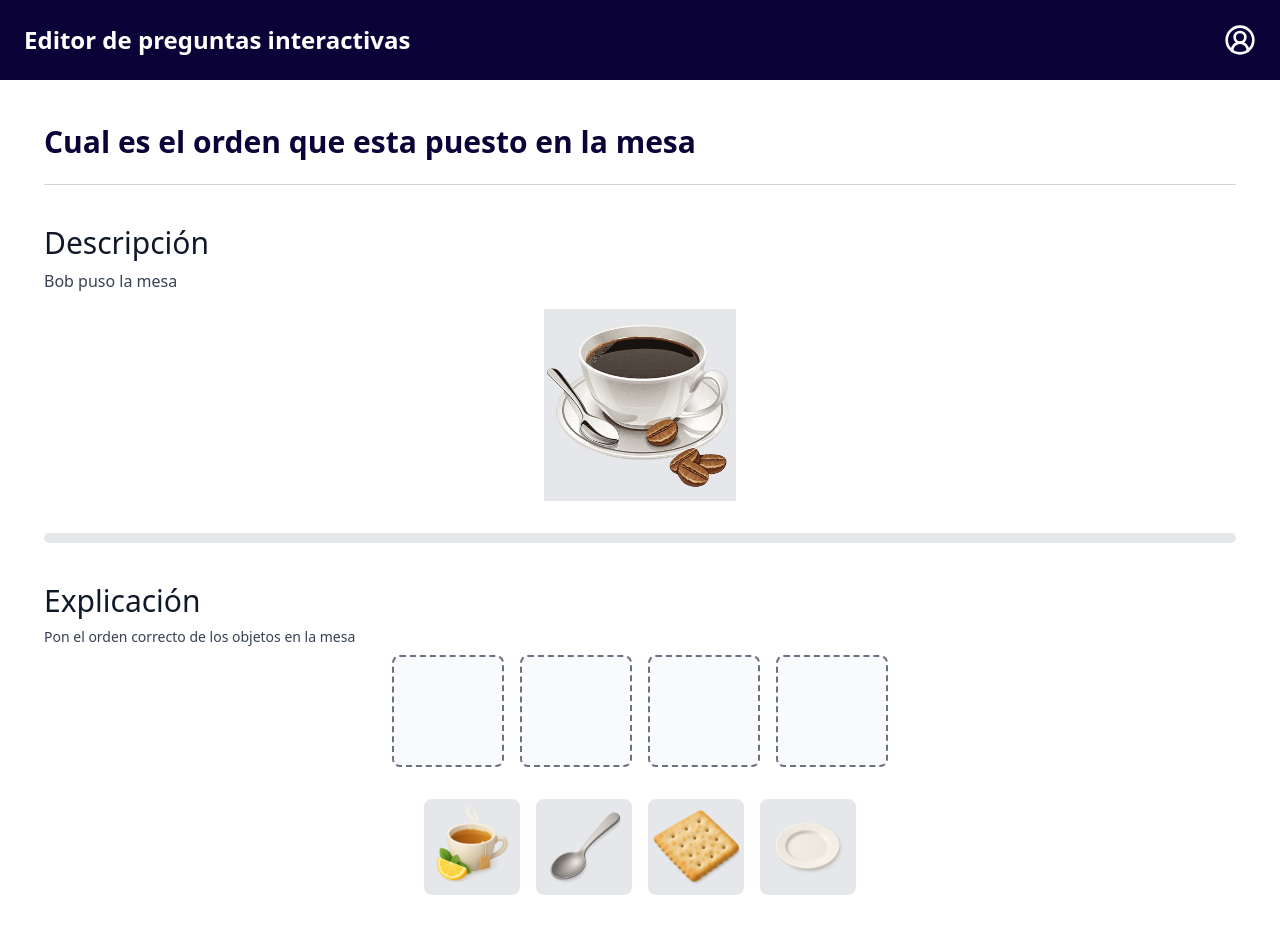
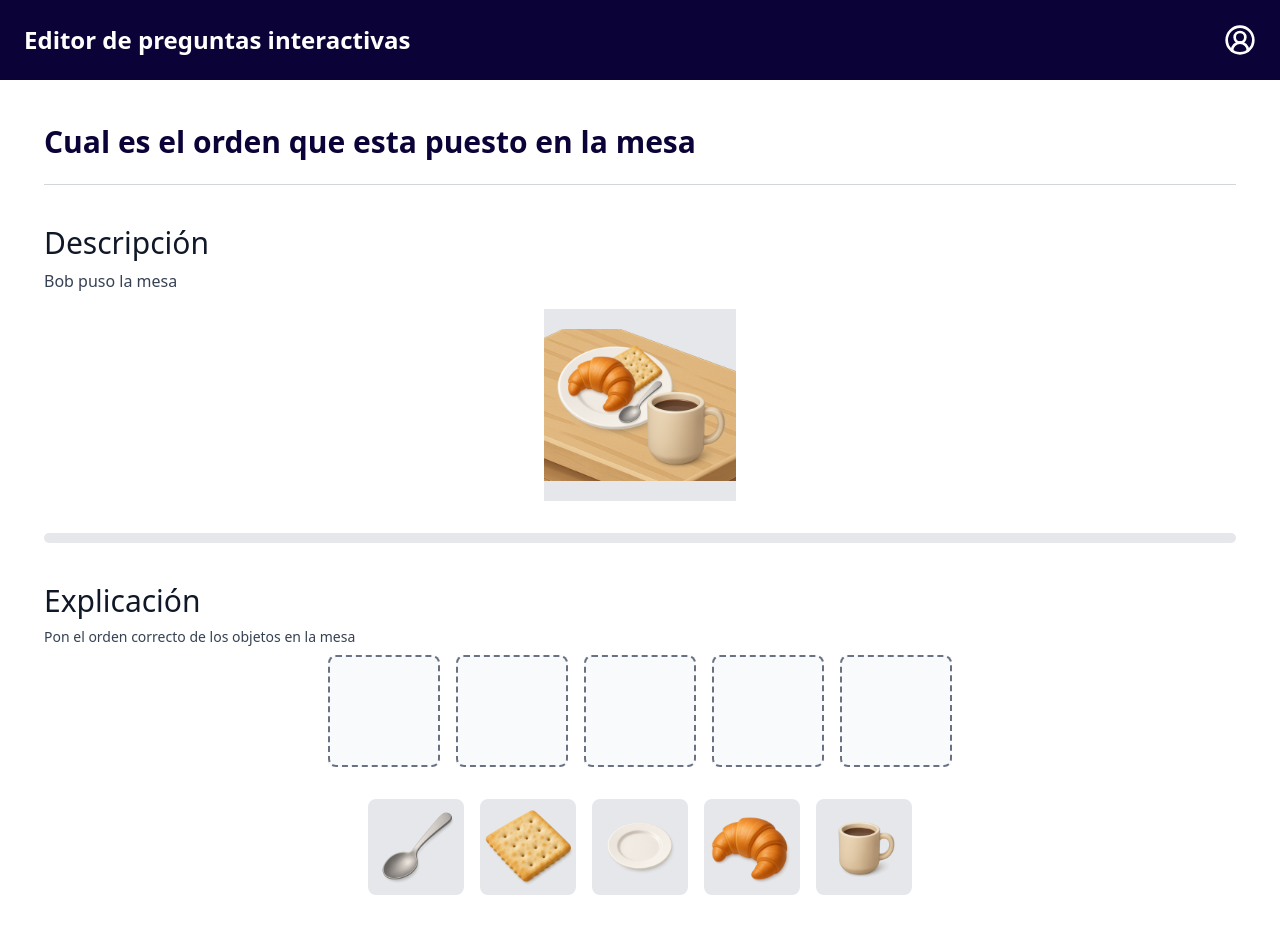
Before and after one commit to epf-21/web, a React (Vite) app in the folder frontend/: page /preview in a window 1280 px wide. Shown: the top 925 px of the page. Built offline with nearby package versions, Linux system fonts and the light colour scheme.

Commit message:
refactor: cambiar las imagenes

```diff
--- a/frontend/src/components/PreviewPanel.jsx
+++ b/frontend/src/components/PreviewPanel.jsx
@@ -9,19 +9,22 @@ export default function PreviewPanel() {
     { id: 2, filled: false, content: null },
     { id: 3, filled: false, content: null },
     { id: 4, filled: false, content: null },
+    { id: 5, filled: false, content: null },
+
   ]);
 
   const [options, setOptions] = useState([
-    { id: 1, visible: true, imgSrc: 'src/assets/tea.png', alt: "Opción 1" },
-    { id: 2, visible: true, imgSrc: 'src/assets/soup_spoon.png', alt: "Opción 2" },
-    { id: 3, visible: true, imgSrc: 'src/assets/saltine_cracker.png', alt: "Opción 3" },
-    { id: 4, visible: true, imgSrc: 'src/assets/plate.png', alt: "Opción 4" },
+    { id: 1, visible: true, imgSrc: 'src/assets/soup_spoon.png', alt: "Opción 1" },
+    { id: 2, visible: true, imgSrc: 'src/assets/saltine_cracker.png', alt: "Opción 2" },
+    { id: 3, visible: true, imgSrc: 'src/assets/plate.png', alt: "Opción 3" },
+    { id: 4, visible: true, imgSrc: 'src/assets/croissant.png', alt: "Opción 4" },
+    { id: 5, visible: true, imgSrc: 'src/assets/mug.png', alt: "Opción 5" },
   ]);
 
   const title = 'Cual es el orden que esta puesto en la mesa';
   const description = 'Bob puso la mesa';
   const explanation = 'Pon el orden correcto de los objetos en la mesa';
-  const mainImage = 'src/assets/completo.png';
+  const mainImage = 'src/assets/completo2.png';
 
   const handleDragStart = (optionId) => {
     setCurrentlyDragging(optionId);
--- a/frontend/src/components/Sortable.jsx
+++ b/frontend/src/components/Sortable.jsx
@@ -1,4 +1,4 @@
-import React, {useState} from 'react';
+import React, { useState } from 'react';
 import {
   DndContext,
   closestCenter,
@@ -14,34 +14,34 @@ import {
   horizontalListSortingStrategy,
 } from '@dnd-kit/sortable';
 
-import {SortableItem} from './SortableItem';
+import { SortableItem } from './SortableItem';
 
 export default function Sortable() {
   const listItems = [
     {
-   id:1,
-   name:'Plato',
-   imageUrl:'plate.png'
+      id: 1,
+      name: 'Plato',
+      imageUrl: 'plate.png'
     },
     {
-   id:2,
-   name:'Galleta',
-   imageUrl:'saltine_cracker.png'
+      id: 2,
+      name: 'Galleta',
+      imageUrl: 'saltine_cracker.png'
     },
     {
-   id:3,
-   name:'Cucharilla',
-   imageUrl:'soup_spoon.png'
+      id: 3,
+      name: 'Cucharilla',
+      imageUrl: 'soup_spoon.png'
     },
     {
-   id:4,
-   name:'Taza de Café',
-   imageUrl:'mug.png'
+      id: 4,
+      name: 'Taza de Café',
+      imageUrl: 'mug.png'
     },
     {
-   id:5,
-   name:'Cuernito',
-   imageUrl:'croissant.png'
+      id: 5,
+      name: 'Cuernito',
+      imageUrl: 'croissant.png'
     }
   ]
   const [items, setItems] = useState(listItems);
@@ -52,6 +52,18 @@ export default function Sortable() {
       coordinateGetter: sortableKeyboardCoordinates,
     })
   );
+  const handleDragEnd = (event) => {
+    const { active, over } = event;
+
+    if (active.id !== over.id) {
+      setItems((items) => {
+        const oldIndex = items.findIndex(item => item.id === active.id);
+        const newIndex = items.findIndex(item => item.id === over.id);
+        console.log(oldIndex);
+        return arrayMove(items, oldIndex, newIndex);
+      });
+    }
+  }
 
   return (
     <DndContext
@@ -70,17 +82,4 @@ export default function Sortable() {
       </SortableContext>
     </DndContext>
   );
-
-  function handleDragEnd(event) {
-    const {active, over} = event;
-
-    if (active.id !== over.id) {
-      setItems((items) => {
-        const oldIndex = items.findIndex(item => item.id === active.id);
-        const newIndex = items.findIndex(item => item.id === over.id);
-        console.log(oldIndex);
-        return arrayMove(items, oldIndex, newIndex);
-      });
 }
-  }
-}
--- a/frontend/src/pages/ConfigureQuestion.jsx
+++ b/frontend/src/pages/ConfigureQuestion.jsx
@@ -11,16 +11,17 @@ export default function ConfigureQuestion() {
   const mainImage = 'src/assets/completo2.png';
 
   const uploadedImages = [
-    'src/assets/tea.png',
+    //'src/assets/tea.png',
+    'src/assets/completo2.png',
     'src/assets/soup_spoon.png',
     'src/assets/saltine_cracker.png',
     'src/assets/plate.png',
     'src/assets/croissant.png',
-    'src/assets/wine_glass.png',
-    'src/assets/bread_white.png',
+    //'src/assets/wine_glass.png',
+    //'src/assets/bread_white.png',
     'src/assets/mug.png',
-    'src/assets/salt_shaker.png',
-    'src/assets/bread_roll.png'
+    //'src/assets/salt_shaker.png',
+    //'src/assets/bread_roll.png'
   ];
 
   return (
```
Lines whose indentation alone changed are shown as unchanged.
